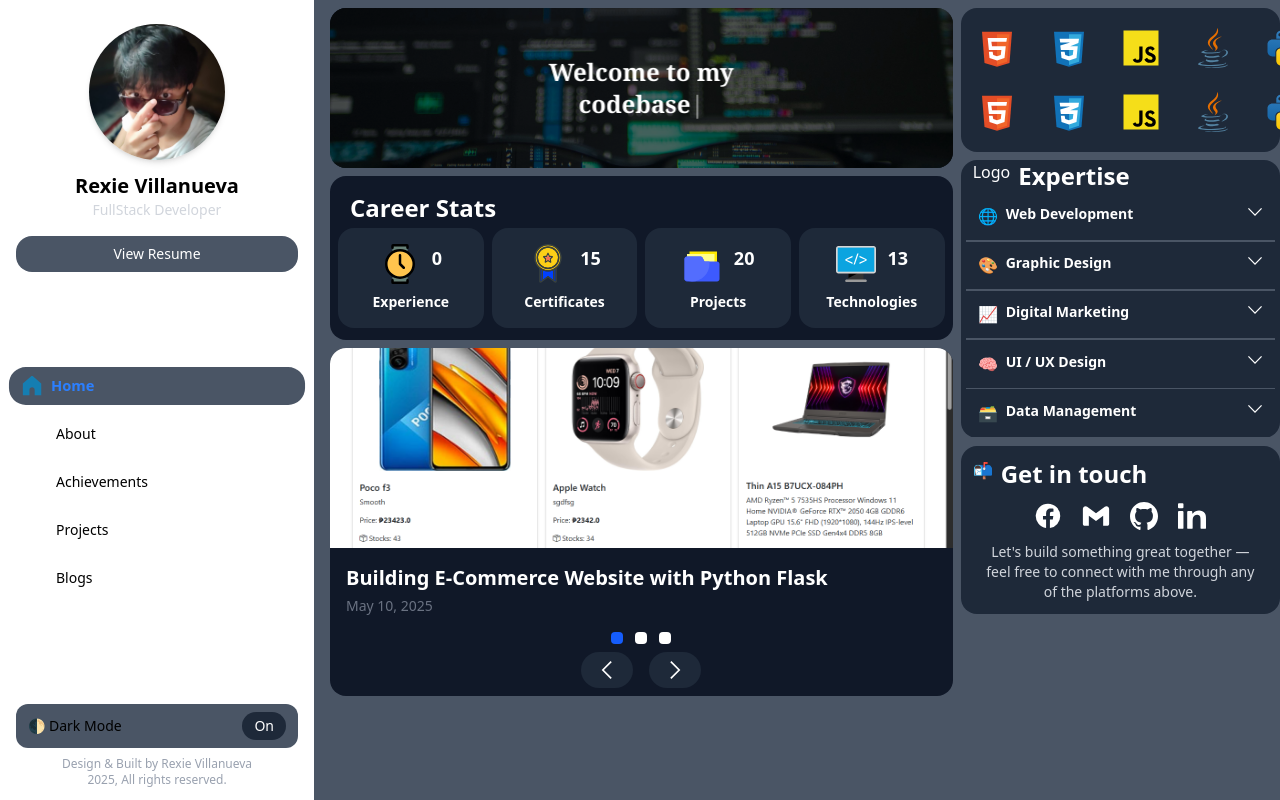
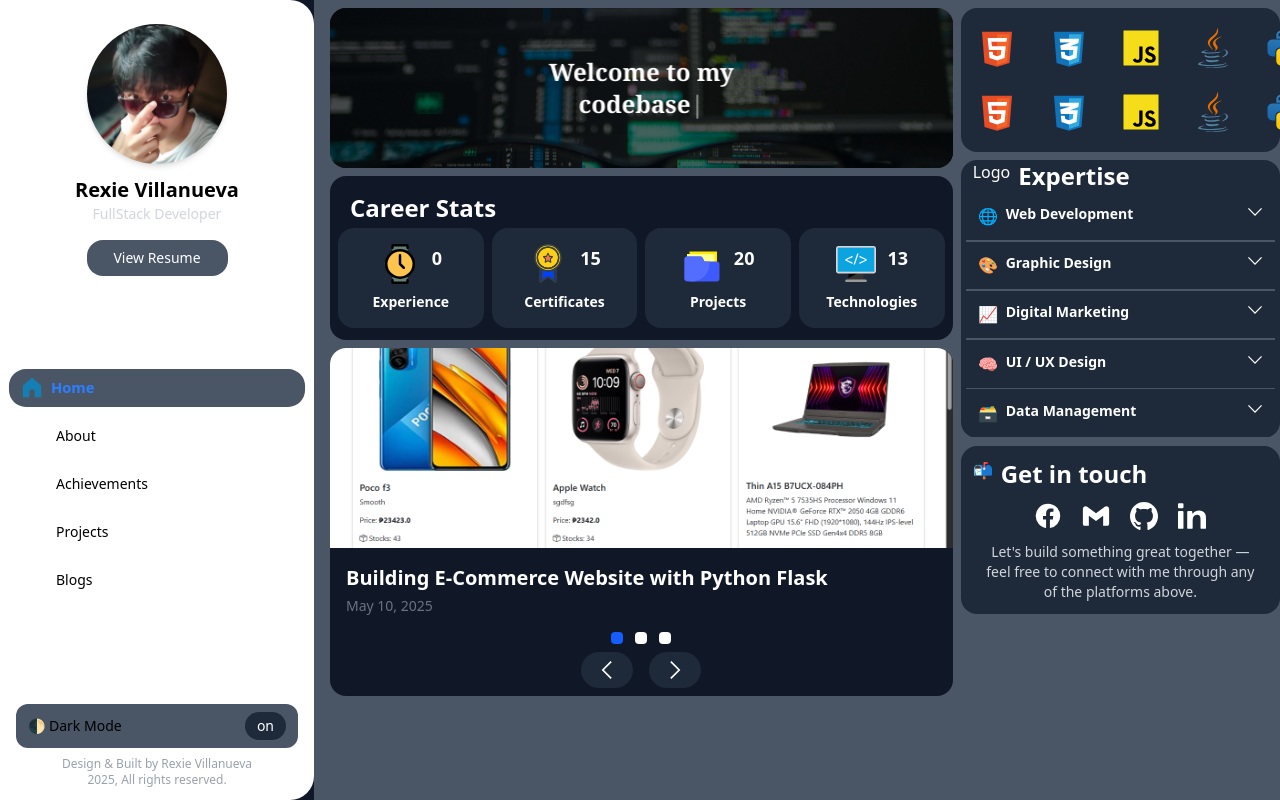
Before and after one commit to Xer0503/Portfolio-vue, a Vue app: page / in a window 1280 px wide. Built offline with nearby package versions, Linux system fonts and the light colour scheme.

Commit message:
refactor: clean up dark mode toggle logic and improve profile image size in Sidenav component

```diff
--- a/src/components/ui/Sidenav.vue
+++ b/src/components/ui/Sidenav.vue
@@ -18,6 +18,7 @@
 // Dark mode toggle
 const dark = ref(true)
 
+/*
 onMounted(() => {
   const saved = localStorage.getItem('theme')
   dark.value = saved !== 'light' // default to dark
@@ -28,7 +29,7 @@
   html.classList.toggle('dark', val)
   localStorage.setItem('theme', val ? 'dark' : 'light')
 })
-
+*/
 // Navigation items
 const navItems = [
   { id: 1, label: 'Home', icon: Home, iconBlue: HomeBlue },
@@ -46,16 +47,14 @@
 </script>
 
 <template>
-  <div class="flex flex-col h-screen bg-white dark:bg-gray-900 text-black dark:text-white">
+  <div class="flex flex-col h-screen bg-white dark:bg-gray-900 text-black dark:text-white rounded-r-3xl">
     <!-- Profile -->
     <section class="px-4 pt-6 shrink-0 text-center">
-      <img :src="P" alt="Profile" class="w-24 h-24 md:h-34 md:w-34 mx-auto mb-3 rounded-full shadow-md object-cover" />
+      <img :src="P" alt="Profile" class="w-35 h-35 mx-auto mb-3 rounded-full shadow-md object-cover" />
       <p class="text-xl font-bold">Rexie Villanueva</p>
       <p class="text-sm text-gray-300">FullStack Developer</p>
       <a
-        href="/resume.pdf"
-        target="_blank"
-        class="block mt-4 px-4 py-2 bg-gray-600 hover:bg-gray-700 rounded-2xl text-white text-sm"
+        class="block mt-4 w-[50%] py-2 mx-auto bg-gray-600 hover:bg-gray-700 active:bg-blue-500 rounded-2xl text-white text-sm"
       >
         View Resume
       </a>
@@ -87,7 +86,7 @@
           <span>Dark Mode</span>
         </span>
         <button @click="dark = !dark" class="bg-gray-800 px-3 py-1 rounded-full text-white">
-          {{ dark ? 'On' : 'Off' }}
+          on
         </button>
       </div>
       <footer class="text-center text-xs text-gray-400 mt-2">
```
